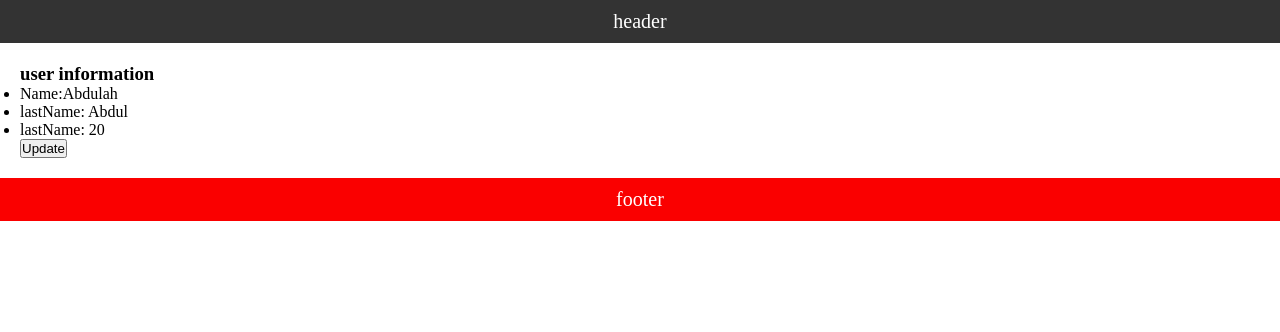
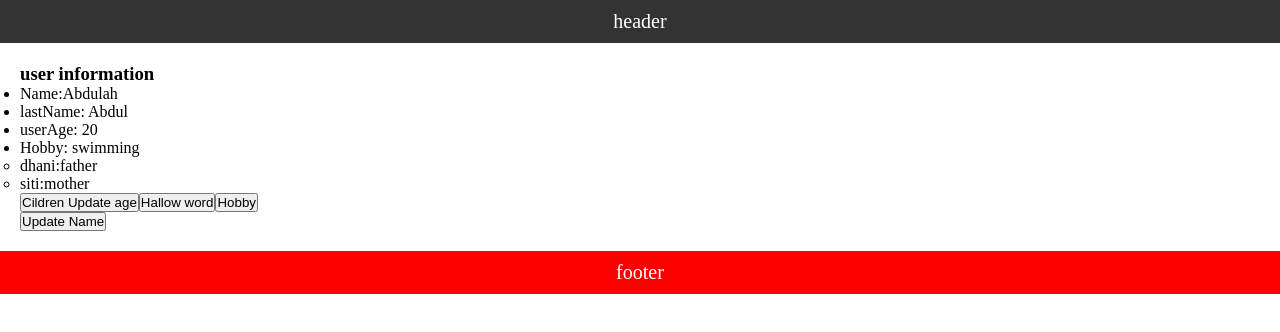
Before and after one commit to faridkinyobi/VUE-Base, a Vue app: page / in a window 1280 px wide. Shown: the top 332 px of the page. Built offline with nearby package versions, Linux system fonts and the light colour scheme.

Commit message:
custom event and event validation

```diff
--- a/src/App.vue
+++ b/src/App.vue
@@ -6,9 +6,18 @@
 <template>
   <app-header />
   <div class="container">
-    <profile-page :name="name" :lastname="lastName" :userAge="userAge">
+    <profile-page
+      :name="name"
+      :lastname="lastName"
+      :userAge="userAge"
+      :hobby="hobby"
+      :userParent="userParent"
+      @update-cildren="userAge = $event"
+      @hallow="handleHallow"
+      :handleHobby="handleHobby"
+    >
     </profile-page>
-    <button @click="handleUpdate">Update</button>
+    <button @click="handleUpdate">Update Name</button>
   </div>
   <app-footer />
 </template>
@@ -22,12 +31,23 @@ export default {
     return {
       name: "Abdulah",
       lastName: "Abdul",
+      hobby: "swimming",
       userAge: 20,
+      userParent: {
+        father: "dhani",
+        mother: "siti",
+      },
     };
   },
   methods: {
     handleUpdate() {
-      this.name = 'alamsah';
+      this.name = "alamsah";
+    },
+    handleHallow() {
+      alert("Hallow word");
+    },
+    handleHobby(value) {
+      this.hobby = value;
     },
   },
 };
--- a/src/components/user/ProfilePage.vue
+++ b/src/components/user/ProfilePage.vue
@@ -4,14 +4,57 @@
     <ul>
       <li><span>Name</span>:{{ name }}</li>
       <li><span>lastName</span>: {{ lastname }}</li>
-      <li><span>lastName</span>: {{ userAge }}</li>
+      <li><span>userAge</span>: {{ userAge }}</li>
+      <li><span>Hobby</span>: {{ hobby }}</li>
+      <ul>
+        <li v-for="(key, value, index) in userParent" :key="index">
+          <span>{{ key }}</span
+          >:{{ value }}
+        </li>
+      </ul>
+      <button @click="handleUpdateCildren">Cildren Update age</button>
+      <button @click="HandleHallow">Hallow word</button>
+      <button @click="handleHobby(hobbys)">Hobby</button>
     </ul>
   </div>
 </template>
 
 <script>
 export default {
-  props: ["name", "lastname","userAge"],
+  props: {
+    name: String,
+    lastname: String,
+    hobby: String,
+    userAge: Number,
+    userParent: Object,
+    handleHobby: Function,
+  },
+  data() {
+    return {
+      hobbys: "Fotball",
+    };
+  },
+  // cheking emits
+  // emits: ["update-cildren", "hallow"],
+  emits: {
+    "update-cildren": function (age) {
+      if (age === 21) {
+        return true;
+      } else {
+        alert("age must be less than 20");
+        return false;
+      }
+    },
+  },
+  // custom event
+  methods: {
+    handleUpdateCildren() {
+      this.$emit("update-cildren", 21);
+    },
+    HandleHallow() {
+      this.$emit("hallow");
+    },
+  },
 };
 </script>
 
```
